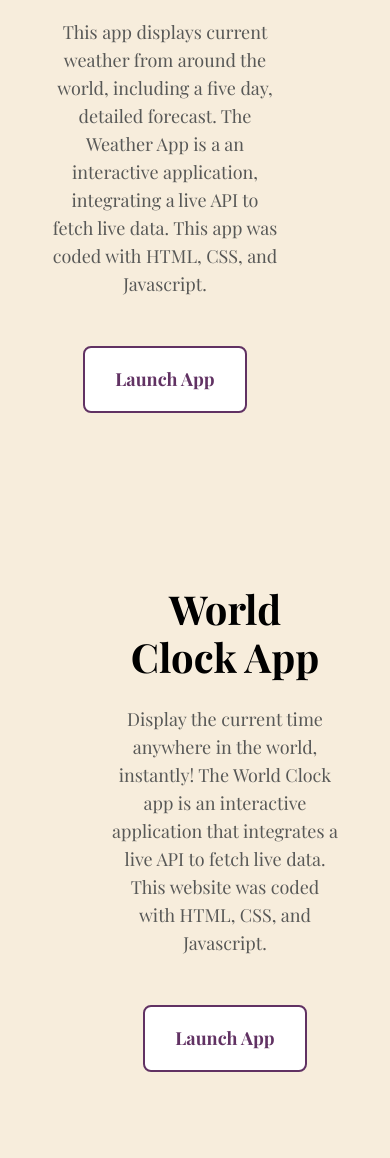
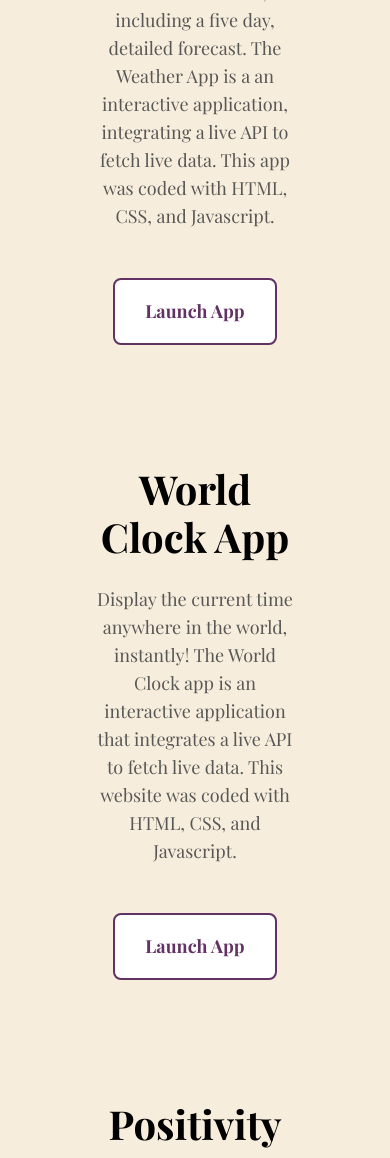
Before and after one commit to techgal14/scrw4-portfolio, a plain HTML site: page projects.html in a window 390 px wide. Shown: the part 842-2000 px from the top of the page. Drawn offline with nearby package versions, Linux system fonts and the light colour scheme; a web font is replaced by a local one.

Commit message:
update media queries

```diff
--- a/projects.html
+++ b/projects.html
@@ -45,7 +45,7 @@
         <p>Here are some projects that I've been working on!</p>
     </div>
     <div class="container paragraph-descriptions p-5 mb-5">
-    <div class="row p-1 p-lg-5 mb-4">
+    <div class="row p-5 mb-4">
         <div class="col-md">
         <div class="project-description-left">
         <h2 class="projects-paragraph mb-4">Weather App</h2>
@@ -57,7 +57,7 @@
         <img src="/images/weatherapp.png" alt="weather app preview" class="img-fluid rounded">
         </div>
     </div>
-    <div class="row p-1 p-lg-5 mb-4">
+    <div class="row p-5 mb-4">
         <div class="col d-none d-lg-block">
         <img src="/images/worldclock.png" alt="world clock app preview" class="img-fluid rounded">
         </div>
@@ -69,7 +69,7 @@
         </div>
         </div>
     </div>
-    <div class="row p-1 p-lg-5 mb-4">
+    <div class="row p-5 mb-4">
         <div class="col-md">
         <div class="project-description-left">
         <h2 class="projects-paragraph mb-4">Positivity App</h2>
@@ -82,7 +82,7 @@
         <img src="/images/positivitygenerator.png" alt="positivity generator app preview" class="img-fluid rounded">
         </div>
     </div>
-    <div class="row p-1 p-lg-5 mb-4">
+    <div class="row p-5 mb-4">
         <div class="col d-none d-lg-block">
         <img src="/images/app.png" alt="simple website preview" class="img-fluid rounded">
         </div>
--- a/src/style.css
+++ b/src/style.css
@@ -297,11 +297,19 @@ footer {
         margin-top: 25px;
     }
 
-    .project-description-left {
-        text-align: center;
+    .services-description {
+        margin: 0 !important;
     }
 
-    .project-description-right {
-        text-align: center;
-    }
+    .project-description-left {
+    text-align: center;
+    padding-top: 0px;
+    padding-right: 0px;;
 }
+
+.project-description-right {
+    text-align: center;
+    padding-top: 0px;
+    padding-left: 0px;
+}
+}
```
Also changed, not shown: index.html (+4 -4 lines).
